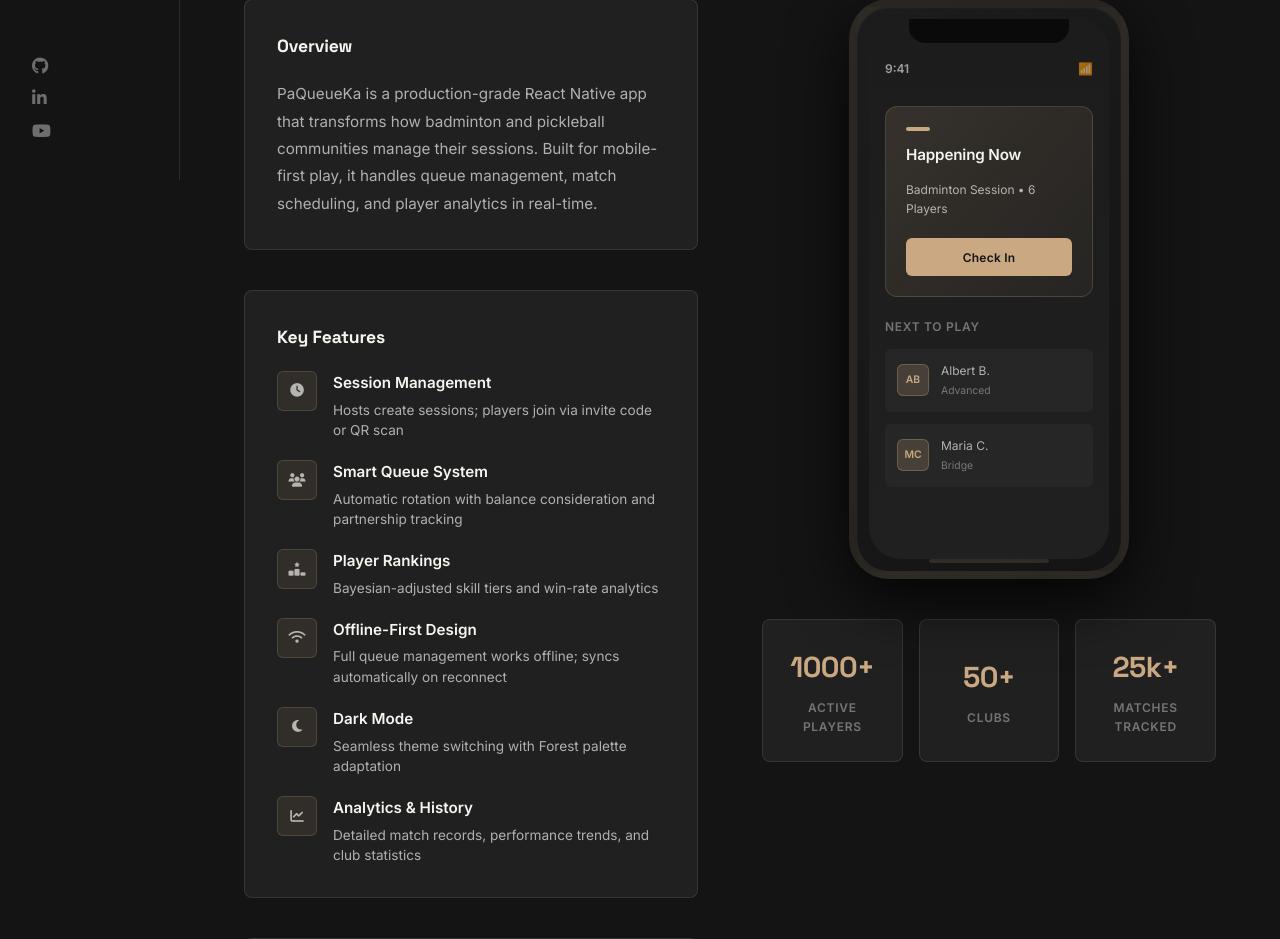
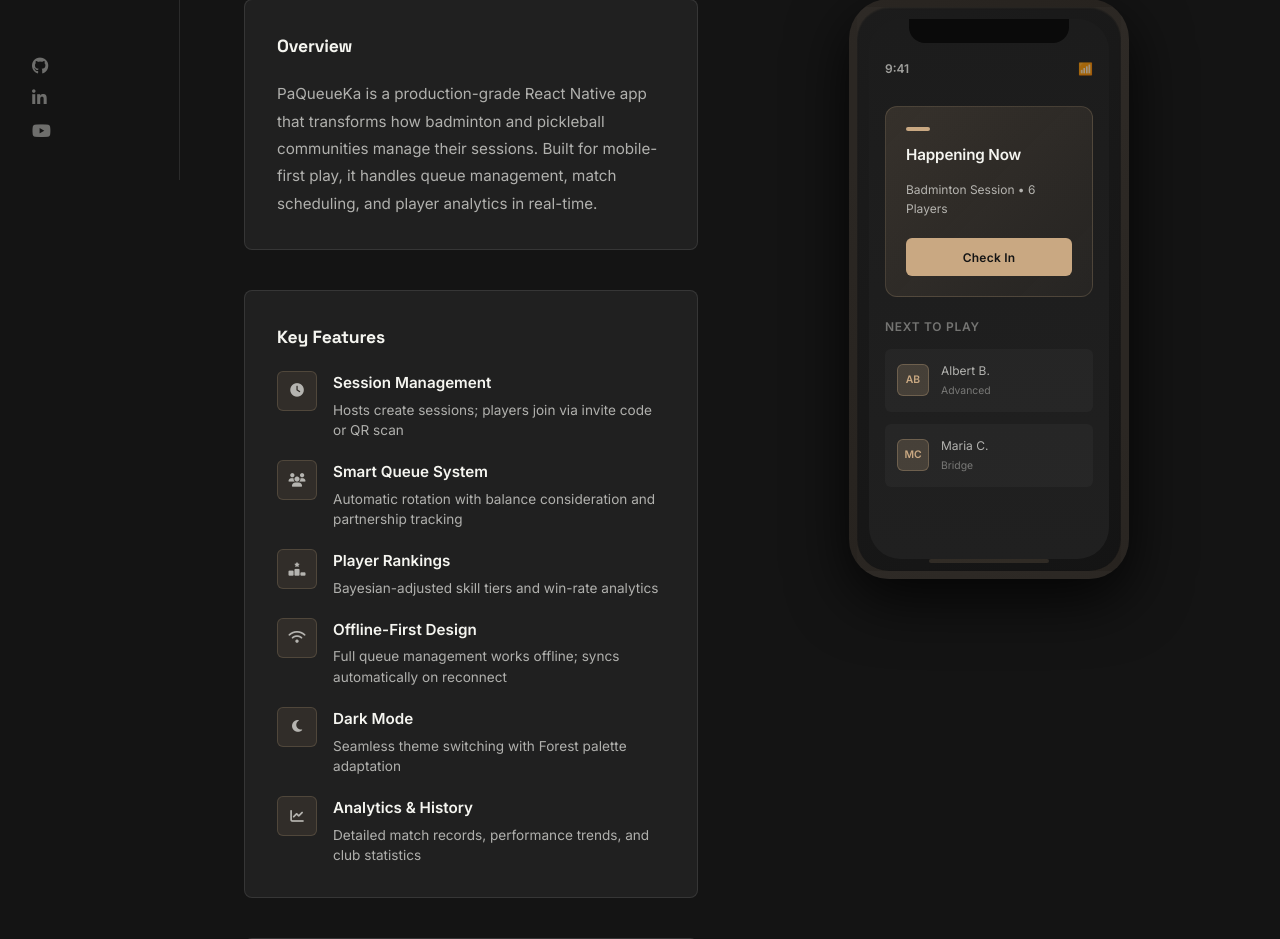
Before and after one commit to lbrtntq/mywebsite-, a Flask app: page /tech in a window 1280 px wide. Shown: the part 620-1559 px from the top of the page. Run offline with Flask 3, Linux system fonts and the light colour scheme; some libraries are stand-ins or nearby versions.

Commit message:
Remove misleading social proof stats from PaQueueKa project
Co-Authored-By: Claude Haiku 4.5 <noreply@anthropic.com>

```diff
--- a/app/templates/tech.html
+++ b/app/templates/tech.html
@@ -162,20 +162,6 @@
                         </div>
                     </div>
 
-                    <div class="project-callouts">
-                        <div class="callout-item">
-                            <div class="callout-metric">1000+</div>
-                            <div class="callout-label">Active Players</div>
-                        </div>
-                        <div class="callout-item">
-                            <div class="callout-metric">50+</div>
-                            <div class="callout-label">Clubs</div>
-                        </div>
-                        <div class="callout-item">
-                            <div class="callout-metric">25k+</div>
-                            <div class="callout-label">Matches Tracked</div>
-                        </div>
-                    </div>
                 </div>
             </div>
         </div>
@@ -586,41 +572,6 @@
         border-radius: 2px;
     }
 
-    /* ── Callouts ──────────────────────────────────────────────────────── */
-    .project-callouts {
-        display: grid;
-        grid-template-columns: repeat(3, 1fr);
-        gap: 1rem;
-    }
-
-    .callout-item {
-        background: var(--bg-card);
-        border: 1px solid var(--border);
-        border-radius: 8px;
-        padding: 1.5rem;
-        text-align: center;
-        display: flex;
-        flex-direction: column;
-        gap: 0.5rem;
-        justify-content: center;
-    }
-
-    .callout-metric {
-        font-family: var(--font-heading);
-        font-size: 1.8rem;
-        font-weight: 700;
-        color: var(--accent);
-        letter-spacing: -0.02em;
-    }
-
-    .callout-label {
-        font-size: 0.75rem;
-        font-weight: 600;
-        color: var(--text-light);
-        text-transform: uppercase;
-        letter-spacing: 0.06em;
-    }
-
     /* ── Responsive ────────────────────────────────────────────────────── */
     @media (max-width: 1024px) {
         .featured-content {
@@ -682,14 +633,6 @@
         .mockup-content {
             gap: 1rem;
         }
-
-        .project-callouts {
-            gap: 0.75rem;
-        }
-
-        .callout-metric {
-            font-size: 1.4rem;
-        }
     }
 </style>
 
```
